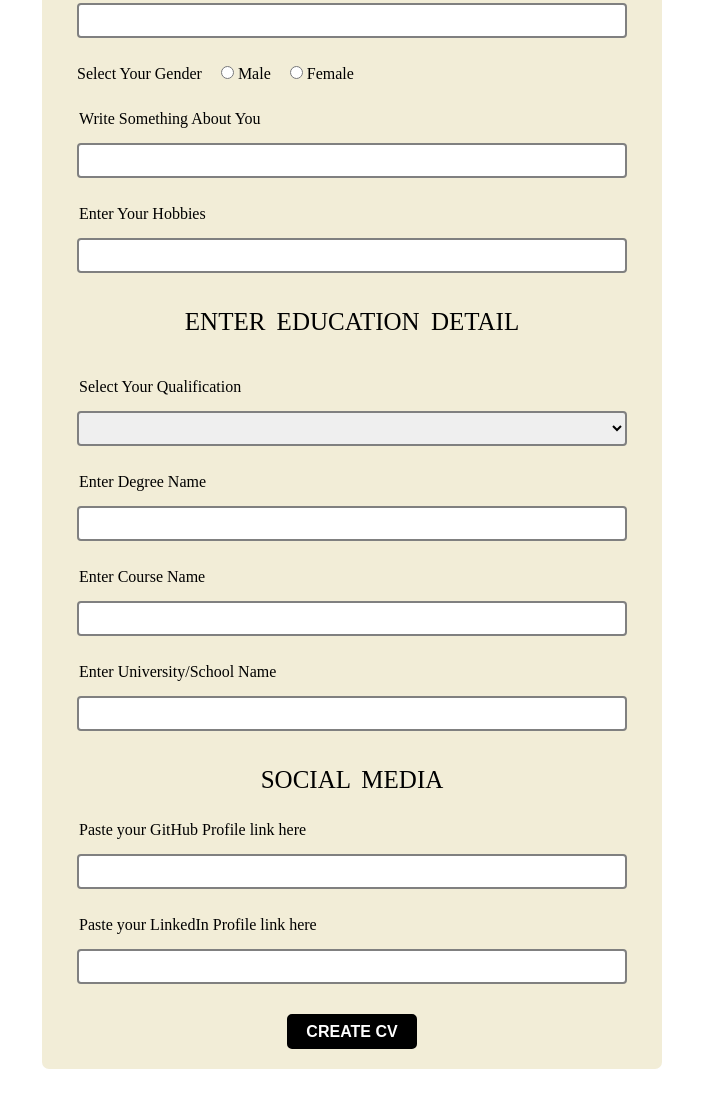
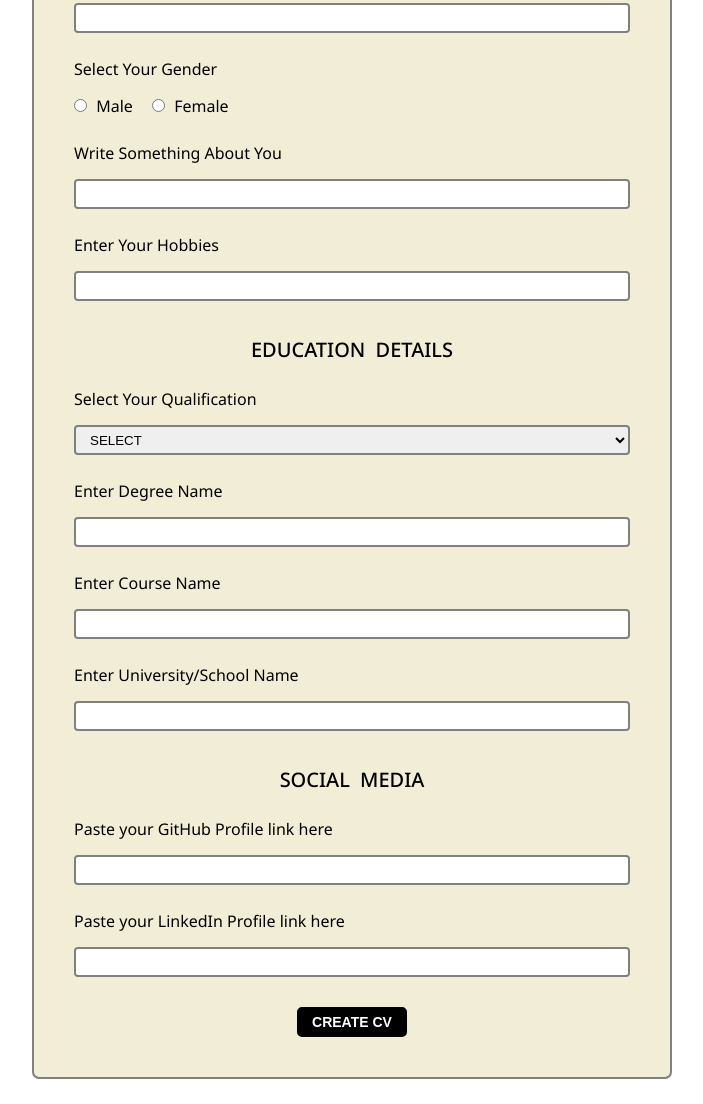
Before and after one commit to sanketranpariya/cv-maker, a website: page cvForm.html in a window 1280 px wide. Shown: the part 700-1804 px from the top of the page, without its empty margins (288-991 px from the left). Drawn offline with Linux system fonts and the light colour scheme.

Commit message:
Arrange the whole HTML form format and add CSS and Made it Responsive

```diff
--- a/cvForm.html
+++ b/cvForm.html
@@ -7,86 +7,67 @@
     <title>CV MAKER</title>
 
     <style>
+        @import url('https://fonts.googleapis.com/css2?family=Noto+Sans:ital,wght@0,100;0,200;0,300;0,400;0,500;0,600;0,700;0,800;0,900;1,100;1,200;1,300;1,400;1,500;1,600;1,700;1,800;1,900&display=swap');
+
         * {
             margin: 0;
             padding: 0;
             box-sizing: border-box;
         }
 
+        body{
+            background-color: #ffffff;
+        }
+
         .main-form-div {
+            font-family: 'Noto Sans', sans-serif;
             display: flex;
             flex-direction: column;
             align-items: center;
         }
 
-        .main-from {
-            background-color: #F2EDD7FF;
-            margin: 15px 0;
+        .main-form {
+            border: 2px solid gray;
+            background-color: #F2EDD7;
+            margin: 25px 0;
+            padding: 0 40px 40px 40px;
             border-radius: 7px;
-            width: 360px;
+            width: 50%;
         }
 
-        .personal-detail {
-            display: flex;
-            flex-direction: column;
-            align-items: center;
-            margin-top: 15px;
-        }
-
-        .lable {
-            padding: 17px 0 7px 16px;
-            margin: 10px 0 8px 0;
-            align-self: flex-start;
+        .label {
+            display: inline-block;
+            margin: 25px 0 15px 0;
         }
 
         .input {
             height: 30px;
-            width: 330px;
+            width: 100%;
             padding-left: 10px;
             border-style: none;
             border: 2px solid gray;
             border-radius: 4px;
         }
 
-        legend {
+        .radio-div {
+            margin-top: 0px;
+        }
+
+        .radio-input {
+            margin: 0 15px 0 5px;
+        }
+
+        h2 {
             text-align: center;
-            padding: 0 5px;
+            margin: 35px 0 0 0;
             font-size: 20px;
+            word-spacing: 5px;
             font-weight: 500;
         }
 
-        fieldset {
-            border: none;
-            margin: 15px 0 20px 0;
-        }
-
-        .radio-div {
-            margin-top: 27px;
-        }
-
-        .radio {
-            margin-left: 15px;
-        }
-
-        .about-me {
+        .btn-submit {
             display: flex;
-            flex-direction: column;
-            align-items: center;
-        }
-
-        h4 {
-            text-align: center;
-            margin: 35px 0 0 0;
-            word-spacing: 5px;
-            font-size: 20px;
-            font-weight: 500;
-        }
-
-        .qualification-div {
-            display: flex;
-            flex-direction: column;
-            align-items: center;
-            margin-top: 15px;
+            justify-content: center;
         }
 
         button {
@@ -110,147 +91,69 @@
             border: 2px solid black;
         }
 
-        @media screen and (min-width: 400px) {
-            * {
-                margin: 0;
-                padding: 0;
-                box-sizing: border-box;
+        @media screen and (max-width: 800px) {
+            .main-form {
+                width: 60%;
+            }
         }
 
-            .main-form-div {
-                display: flex;
-                flex-direction: column;
-                align-items: center;
+        @media screen and (max-width: 650px) {
+            .main-form {
+                width: 75%;
+            }
         }
 
-            .main-from {
-                background-color: #F2EDD7FF;
-                margin: 15px 0;
-                border-radius: 7px;
-                width: fit-content;
+        @media screen and (max-width: 530px) {
+            .main-form {
+                width: 85%;
+            }
         }
 
-            .personal-detail {
-                display: flex;
-                flex-direction: column;
-                align-items: center;
-                padding: 0 35px;
-                margin-top: 15px;
+        @media screen and (max-width: 470px) {
+            .main-form {
+                width: 90%;
+            }
         }
 
-            .lable {
-                padding: 17px 0 7px 2px;
-                margin: 10px 0 8px 0;
-                align-self: flex-start;
+        @media screen and (max-width: 430px) {
+            .main-form {
+                padding: 0 20px 20px 20px;
+            }
         }
 
-            .input {
-                height: 35px;
-                width: 550px;
-                padding-left: 10px;
-                border-style: none;
-                border: 2px solid gray;
-                border-radius: 4px;
-            }
-
-            legend {
-                text-align: center;
-                padding: 0 5px;
-                font-size: 25px;
-                font-weight: 500;
-            }
-
-            fieldset {
-                border: none;
-                margin: 15px 0 20px 0;
-            }
-
-            .radio-div {
-                padding: 0 35px;
-                margin-top: 27px;
-            }
-
-            .radio {
-                margin-left: 15px;
-            }
-
-            .about-me {
-                display: flex;
-                flex-direction: column;
-                align-items: center;
-                padding: 0 35px;
-            }
-
-            h4 {
-                text-align: center;
-                margin: 35px 0 0 0;
-                word-spacing: 5px;
-                font-size: 25px;
-                font-weight: 500;
-            }
-
-            .qualification-div {
-                display: flex;
-                flex-direction: column;
-                align-items: center;
-                padding: 0 35px;
-                margin-top: 15px;
-            }
-
-            button {
-                margin: 30px 0 0 0;
-                padding: 4px 8px;
-                width: 130px;
-                height: 35px;
-                border: 2px solid #000000;
-                border-radius: 5px;
-                background-color: rgb(0, 0, 0);
-                color: #ffffff;
-                font-weight: 600;
-                font-size: 16px;
-                transition: background-color 250ms ease-out 50ms;
-            }
-
-            button:hover {
-                box-shadow: 0px 0px 7px 0px rgba(0, 0, 0, 0.20);
-                background-color: #ffffff;
-                color: black;
-                border: 2px solid black;
-            }
-        }
     </style>
 </head>
 
 <body>
 <div class="main-form-div">
-        <form method="post" class="main-from" action="/">
-            <fieldset>
-                <legend>ENTER YOUR PERSONAL DETAIL</legend>
+    <form method="post" class="main-form" action="/">
         <div class="personal-detail">
-                    <label class="lable" for="full-name">Enter Your Full Name</label>
+            <h2>PERSONAL DETAILS</h2>
+            <label class="label" for="full-name">Enter Your Full Name</label>
             <input class="input" type="text" id="full-name" name="name" autocomplete="off">
 
-                    <label class="lable" for="father-name">Enter Your Father's Name</label>
+            <label class="label" for="father-name">Enter Your Father's Name</label>
             <input class="input" type="text" id="father-name" name="fatherName" autocomplete="off">
 
-                    <label class="lable" for="mother-name">Enter Your mother's Name</label>
+            <label class="label" for="mother-name">Enter Your mother's Name</label>
             <input class="input" type="text" id="mother" name="motherName" autocomplete="off">
 
-                    <label class="lable" for="birth-date">Select Your Date of Birth</label>
+            <label class="label" for="birth-date">Select Your Date of Birth</label>
             <input class="input" type="date" id="birth-date" name="birthDate">
 
-                    <label class="lable" for="address">Enter Your Address</label>
+            <label class="label" for="address">Enter Your Address</label>
             <input class="input" type="text" id="address" name="address">
 
-                    <label class="lable" for="mo-number">Enter Your Mobile Number</label>
+            <label class="label" for="mo-number">Enter Your Mobile Number</label>
             <input class="input" type="number" id="mo-number" name="mobileNo" maxlength="10" autocomplete="off">
 
-                    <label class="lable" for="Email">Enter Your Email</label>
+            <label class="label" for="Email">Enter Your Email</label>
             <input class="input" type="email" id="Email" name="email" required autocomplete="off">
         </div>
 
         <div class="radio-div">
             <label class="label">Select Your Gender</label>
+            <br>
             <input class="radio" type="radio" id="male" name="gender" value="male" />
             <label class="radio-input" for="male">Male</label>
             <input class="radio" type="radio" id="female" name="gender" value="female" />
@@ -258,18 +161,17 @@
         </div>
 
         <div class="about-me">
-                    <label class="lable" for="about">Write Something About You</label>
+            <label class="label" for="about">Write Something About You</label>
             <input type="text" class="input" id="about" name="aboutMe">
-                    <label class="lable" for="hobbies">Enter Your Hobbies</label>
+            <label class="label" for="hobbies">Enter Your Hobbies</label>
             <input class="input" type="text" id="hobbies" name="hobbies" autocomplete="off" />
         </div>
 
-                <h4>ENTER EDUCATION DETAIL</h4>
-
         <div class="qualification-div">
-                    <label class="lable" for="qualification">Select Your Qualification</label>
+            <h2>EDUCATION DETAILS</h2>
+            <label class="label" for="qualification">Select Your Qualification</label>
             <select class="input" id="qualification" name="qualification">
-                        <option value=""></option>
+                <option value="">SELECT</option>
                 <option value="doctorate">Doctorate</option>
                 <option value="post-graduation">Post-Graduation</option>
                 <option value="under-gradution">Under-GraduAtion</option>
@@ -278,27 +180,28 @@
                 <option value="10th-passout">10th-Passout</option>
             </select>
 
-                    <label class="lable" for="degree">Enter Degree Name</label>
+            <label class="label" for="degree">Enter Degree Name</label>
             <input class="input" type="text" id="degree" name="degree" autocomplete="off" />
 
-                    <label class="lable" for="course">Enter Course Name</label>
+            <label class="label" for="course">Enter Course Name</label>
             <input class="input" type="text" id="course" name="course" autocomplete="off" />
 
-                    <label class="lable" for="uni-name">Enter University/School Name </label>
+            <label class="label" for="uni-name">Enter University/School Name </label>
             <input class="input" type="text" id="uni-name" name="uniName" autocomplete="off" />
+        </div>
 
-                    <h4>SOCIAL MEDIA</h4>
+        <div class="social-media">
+            <h2>SOCIAL MEDIA</h2>
 
-                    <label class="lable" for="github">Paste your GitHub Profile link here</label>
+            <label class="label" for="github">Paste your GitHub Profile link here</label>
             <input class="input" type="url" id="github" name="github" autocomplete="off" />
 
-                    <label class="lable" for="linkedin">Paste your LinkedIn Profile link here</label>
+            <label class="label" for="linkedin">Paste your LinkedIn Profile link here</label>
             <input class="input" type="url" id="linkedin" name="linkedin" autocomplete="off" />
-
+        </div>
+        <div class="btn-submit">
             <button type="submit">CREATE CV</button>
-
         </div>
-            </fieldset>
     </form>
 </div>
 </body>
```
Lines whose indentation alone changed are shown as unchanged.
